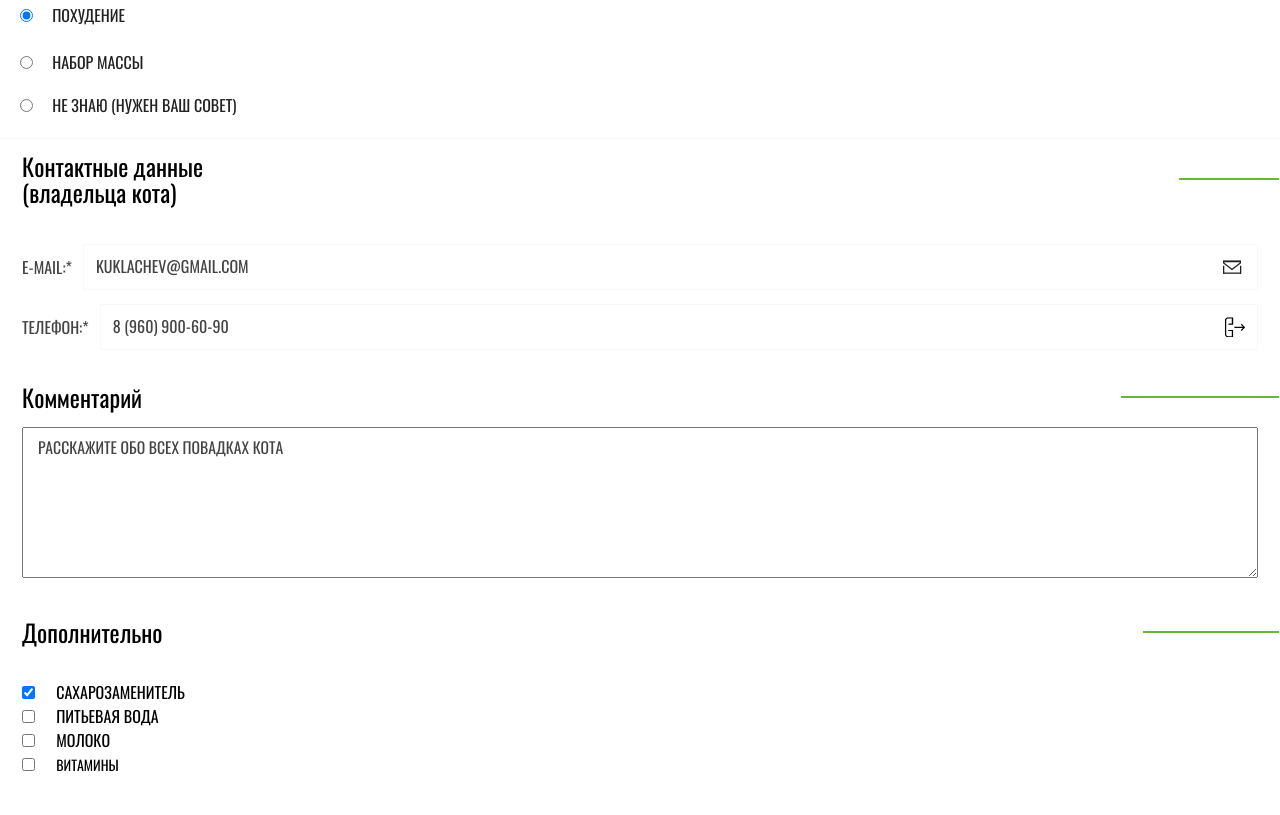
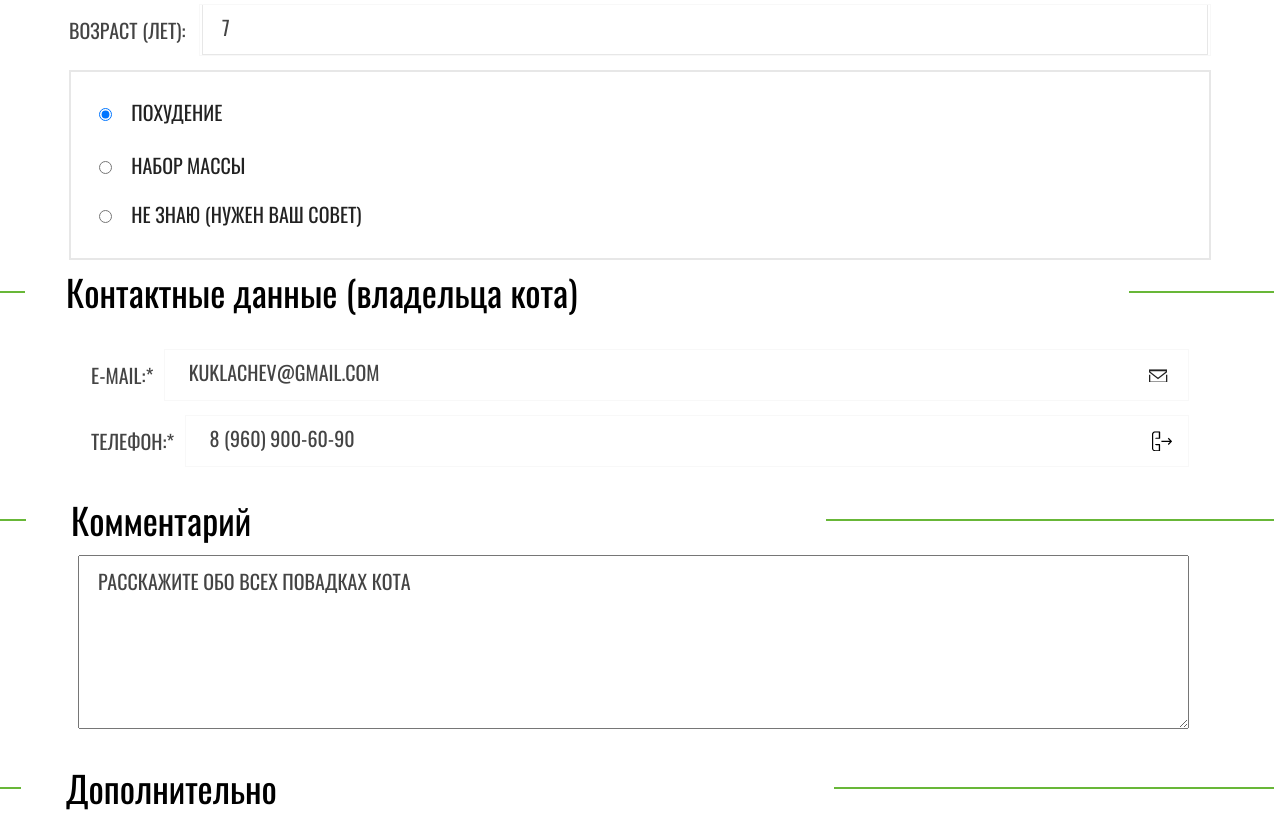
Before and after one commit to EvgenyFirst/prof-front-2-cat-energy, a website: page source/form.html in a window 1280 px wide. Shown: the part 505-1320 px from the top of the page. Drawn offline with nearby package versions, Linux system fonts and the light colour scheme; files that its build step writes are made by us from their sources.

Commit message:
form-blank tablet

```diff
--- a/source/form.html
+++ b/source/form.html
@@ -138,9 +138,10 @@
         </ul>
         <fieldset class="program-eat__block program-eat__block-data">
           <legend class="program-eat__block-add">
-            Контактные данные<br>
+            <span class="program-eat__block-add-span-left"></span>
+            Контактные данные<br class="program-eat__block-add-br">
             (владельца кота)
-            <span class="program-eat__block-add-span"></span>
+            <span class="program-eat__block-add-span-right"></span>
           </legend>
           <ul class="program-eat__block-ul">
             <li class="program-eat__block-ul-li">
@@ -168,9 +169,11 @@
         </fieldset>
         <fieldset class="program-eat__block program-eat__block-comment">
           <legend class="program-eat__block-add">
+            <span
+              class="program-eat__block-add-span-comment-left"></span>
             Комментарий
             <span
-              class="program-eat__block-add-span program-eat__block-add-span-comment"></span>
+              class="program-eat__block-add-span-comment-right"></span>
           </legend>
           <p class="program-eat__block-add-wrap">
             <textarea class="program-eat__block-add-wrap-comment"
@@ -182,9 +185,11 @@
         </fieldset>
         <fieldset class="program-eat__block program-eat__block-add-personal">
           <legend class="program-eat__block-add">
+            <span
+              class="program-eat__block-add-span-add-personal-left"></span>
             Дополнительно
             <span
-              class="program-eat__block-add-span program-eat__block-add-span-add-personal"></span>
+              class="program-eat__block-add-span-add-personal-right"></span>
           </legend>
           <ul class="program-eat__block-items">
             <li class="program-eat__block-item">
@@ -207,11 +212,12 @@
               <label class="program-eat__block-item-label"
                 for="option-milk">молоко</label>
             </li>
-            <li class>
+            <li class="program-eat__block-item program-eat__block-item-tablet">
               <input class="program-eat__block-item-input" type="checkbox"
                 name="Дополнительные опции: "
                 id="option-vitamins" value="витамины">
-              <label class for="option-vitamins">витамины</label>
+              <label class="program-eat__block-item-label"
+                for="option-vitamins">витамины</label>
             </li>
           </ul>
         </fieldset>
--- a/source/sass/blocks/empty.scss
+++ b/source/sass/blocks/empty.scss
@@ -9,4 +9,8 @@
   font-weight: bold;
   text-align: center;
   line-height: normal;
+
+  @media screen and (min-width: $tablet-width) {
+    font-size: 35px;
+  }
 }
--- a/source/sass/blocks/program-eat.scss
+++ b/source/sass/blocks/program-eat.scss
@@ -1,3 +1,10 @@
+.program-eat {
+  @media screen and (min-width: $tablet-width) {
+    padding-right: 30px;
+    padding-left: 30px;
+  }
+}
+
 .program-eat__header {
   color: $black;
   font-size: 36px;
@@ -10,8 +17,17 @@
 
   margin-top: 27px;
   margin-right: 20px;
+  margin-left: 20px;
+
   padding-bottom: 30px;
-  margin-left: 20px;
+
+  @media screen and (min-width: $tablet-width) {
+    font-size: 60px;
+    line-height: 60px;
+
+    margin-right: 39px;
+    margin-left: 39px;
+  }
 }
 
 .program-eat__p {
@@ -28,6 +44,14 @@
   margin-right: 20px;
   margin-bottom: 30px;
   margin-left: 20px;
+
+  @media screen and (min-width: $tablet-width) {
+    font-size: 20px;
+    line-height: 30px;
+
+    margin-right: 39px;
+    margin-left: 39px;
+  }
 }
 
 .program-eat__form {
@@ -35,6 +59,14 @@
 
   border-top: 1px solid $very-lighter-grey;
   border-bottom: 1px solid $very-lighter-grey;
+
+  @media screen and (min-width: $tablet-width) {
+    margin-right: 39px;
+    margin-left: 39px;
+
+    border-top: 1px solid $special-grey;
+    border-bottom: 1px solid $special-grey;
+  }
 }
 
 .program-eat__form-ul {
@@ -44,6 +76,11 @@
   margin-left: 20px;
 
   padding-left: 0;
+
+  @media screen and (min-width: $tablet-width) {
+    margin-right: 0;
+    margin-left: 0;
+  }
 }
 
 .program-eat__form-ul-item-data-p {
@@ -64,6 +101,11 @@
   min-width: fit-content;
 
   margin-right: 14px;
+
+  @media screen and (min-width: $tablet-width) {
+    font-size: 20px;
+    line-height: normal;
+  }
 }
 
 .program-eat__form-ul-item-data-input {
@@ -86,6 +128,22 @@
     padding-right: 15.12px;
     padding-bottom: 14.8px;
     padding-left: 15.12px;
+
+    @media screen and (min-width: $tablet-width) {
+      font-size: 20px;
+      line-height: normal;
+
+      padding-top: 10.4px;
+      padding-bottom: 11.8px;
+      padding-left: 18.68px;
+
+      border: 1px solid $special-grey;
+    }
+  }
+
+  @media screen and (min-width: $tablet-width) {
+    min-width: 500px;
+    min-height: 52px;
   }
 }
 
@@ -99,6 +157,14 @@
 
   border-top: 1px solid $very-light-grey;
   border-bottom: 1px solid $very-light-grey;
+
+  @media screen and (min-width: $tablet-width) {
+    padding-top: 25px;
+    padding-bottom: 29px;
+    padding-left: 27.97px;
+
+    border: 2px solid $special-grey;
+  }
 }
 
 .program-eat__form-ul-option-item {
@@ -140,6 +206,11 @@
   &:hover {
     cursor: pointer;
   }
+
+  @media screen and (min-width: $tablet-width) {
+    font-size: 20px;
+    line-height: normal;
+  }
 }
 
 .program-eat__block {
@@ -158,6 +229,10 @@
   padding-right: 20px;
   padding-bottom: 20.75px;
   padding-left: 20px;
+
+  @media screen and (min-width: $tablet-width) {
+    padding-left: 25px;
+  }
 }
 
 .program-eat__block-add-personal {
@@ -185,13 +260,44 @@
   line-height: 26px;
   letter-spacing: 0;
   text-transform: none;
+
+  @media screen and (min-width: $tablet-width) {
+    font-size: 36px;
+    line-height: 36px;
+
+    margin-right: 0;
+    margin-left: -25px;
+  }
 }
 
-.program-eat__block-add-span {
+.program-eat__block-add-br {
+  @media screen and (min-width: $tablet-width) {
+    display: none;
+  }
+}
+
+.program-eat__block-add-span-left {
+  display: none;
+
+  @media screen and (min-width: $tablet-width) {
+    display: block;
+
+    position: absolute;
+    left: -71px;
+
+    width: auto;
+    min-width: 30px;
+    min-height: 2px;
+
+    background-color: $green-main;
+  }
+}
+
+.program-eat__block-add-span-right {
   display: block;
 
   position: absolute;
-  right: 0;
+  right: -15px;
 
   margin-right: -21px;
 
@@ -200,14 +306,87 @@
   min-height: 2px;
 
   background-color: $green-main;
+
+  @media screen and (min-width: $tablet-width) {
+    position: absolute;
+    right: -110px;
+
+    margin-right: 0;
+
+    width: auto;
+    min-width: 145px;
+    min-height: 2px;
+  }
 }
 
-.program-eat__block-add-span-comment {
-  min-width: 158px;
+.program-eat__block-add-span-comment-left {
+  display: none;
+
+  @media screen and (min-width: $tablet-width) {
+    display: block;
+
+    min-width: 30px;
+    min-height: 2px;
+
+    position: absolute;
+    left: -75px;
+
+    background-color: $green-main;
+  }
 }
 
-.program-eat__block-add-span-add-personal {
+.program-eat__block-add-span-comment-right {
+  position: absolute;
+  right: -32px;
+
+  min-width: 158px;
+  min-height: 2px;
+
+  background-color: $green-main;
+
+  @media screen and (min-width: $tablet-width) {
+    min-width: 448px;
+
+    right: -110px;
+  }
+}
+
+.program-eat__block-add-span-add-personal-left {
+  display: none;
+
+  @media screen and (min-width: $tablet-width) {
+    display: block;
+
+    min-width: 30px;
+    min-height: 2px;
+
+    position: absolute;
+    left: -75px;
+
+    background-color: #68b738;
+  }
+}
+
+.program-eat__block-add-span-add-personal-right {
+  position: absolute;
+  right: -32px;
+
   min-width: 136px;
+  min-height: 2px;
+
+  background-color: $green-main;
+
+  @media screen and (min-width: $tablet-width) {
+    right: -110px;
+
+    min-width: 440px;
+  }
+}
+
+.program-eat__block-add-wrap {
+  @media screen and (min-width: $tablet-width) {
+    margin-left: -18px;
+  }
 }
 
 .program-eat__block-add-wrap-comment {
@@ -218,6 +397,14 @@
   padding-right: 12px;
   padding-bottom: 10px;
   padding-left: 15px;
+
+  @media screen and (min-width: $tablet-width) {
+    min-width: 581px;
+    min-height: 174px;
+
+    padding-top: 10px;
+    padding-left: 19px;
+  }
 
   &::placeholder {
     color: $light-black;
@@ -231,6 +418,11 @@
 
     margin-top: 0;
     margin-bottom: 0;
+
+    @media screen and (min-width: $tablet-width) {
+      font-size: 20px;
+      line-height: 30px;
+    }
   }
 }
 
@@ -260,6 +452,11 @@
   min-width: fit-content;
 
   margin-right: 11px;
+
+  @media screen and (min-width: $tablet-width) {
+    font-size: 20px;
+    line-height: normal;
+  }
 }
 
 .program-eat__block-ul-li-wrap-input {
@@ -268,6 +465,11 @@
   min-height: 46px;
 
   border: 1px solid $very-light-grey;
+
+  @media screen and (min-width: $tablet-width) {
+    min-width: 491px;
+    min-height: 52px;
+  }
 
   &::placeholder {
     color: $light-black;
@@ -282,6 +484,16 @@
     padding-right: 51px;
     padding-bottom: 15.45px;
     padding-left: 10px;
+
+    @media screen and (min-width: $tablet-width) {
+      font-size: 20px;
+      line-height: normal;
+
+      padding-top: 10px;
+      padding-right: 51px;
+      padding-bottom: 10px;
+      padding-left: 21.24px;
+    }
   }
 }
 
@@ -295,6 +507,14 @@
   min-height: 14.05px;
 
   background-image: url("../../img/icon-email-mobile.svg");
+  background-repeat: no-repeat;
+
+  @media screen and (min-width: $tablet-width) {
+    right: 21px;
+
+    width: 20px;
+    min-height: 13px;
+  }
 }
 
 .program-eat__block-ul-li-wrap-input-tel {
@@ -307,6 +527,14 @@
   min-height: 20.07px;
 
   background-image: url("../../img/icon-phone-mobile.svg");
+  background-repeat: no-repeat;
+
+  @media screen and (min-width: $tablet-width) {
+    right: 17px;
+
+    width: 20px;
+    min-height: 20px;
+  }
 }
 
 .program-eat__block-items {
@@ -315,6 +543,37 @@
   margin-top: 34px;
 
   padding-left: 0;
+
+  @media screen and (min-width: $tablet-width) {
+    display: flex;
+    flex-wrap: wrap;
+    flex-direction: row;
+    justify-content: flex-start;
+    align-content: center;
+
+    width: 100%;
+    min-height: 180px;
+  }
+}
+
+.program-eat__block-item {
+  &:first-child {
+    @media screen and (min-width: $tablet-width) {
+      margin-right: 123px;
+    }
+  }
+
+  &:nth-child(2n + 1) {
+    @media screen and (min-width: $tablet-width) {
+      margin-right: 123px;
+    }
+  }
+}
+
+.program-eat__block-item-tablet {
+  @media screen and (min-width: $tablet-width) {
+    margin-left: 94px;
+  }
 }
 
 .program-eat__block-item-input {
@@ -330,6 +589,11 @@
   font-weight: 400;
   line-height: 18px;
   letter-spacing: 0;
+
+  @media screen and (min-width: $tablet-width) {
+    font-size: 20px;
+    line-height: normal;
+  }
 }
 
 .program-eat__block-button {
@@ -341,6 +605,11 @@
   flex-direction: column;
   justify-content: center;
   align-items: center;
+
+  @media screen and (min-width: $tablet-width) {
+    flex-direction: row;
+    justify-content: flex-start;
+  }
 }
 
 .program-eat__block-button-elem {
@@ -367,6 +636,16 @@
   letter-spacing: 0;
   text-transform: uppercase;
 
+  @media screen and (min-width: $tablet-width) {
+    font-size: 20px;
+    line-height: 0;
+
+    width: 262px;
+    min-height: 52px;
+
+    margin-right: 61px;
+  }
+
   &:hover {
     cursor: pointer;
   }
@@ -381,4 +660,8 @@
   line-height: 16px;
   letter-spacing: 0;
   text-transform: none;
+
+  @media screen and (min-width: $tablet-width) {
+    font-size: 16px;
+  }
 }
--- a/source/sass/global/variables.scss
+++ b/source/sass/global/variables.scss
@@ -9,8 +9,9 @@ $lighter-grey: #e6e6e6;
 $very-lighter-grey: #eaeaea;
 $very-lighter-grey-two: #cdcdcd;
 $light-grey: #f2f2f2;
-$light-grey-rgba: #f2f2f2;
+$light-grey-rgba: rgba(242, 242, 242, 0.3);
 $very-light-grey: rgba(231, 231, 231, 0.3);
+$special-grey: #e7e7e7;
 $grey: #d9d9d9;
 $green-main: #68b738;
 
```
